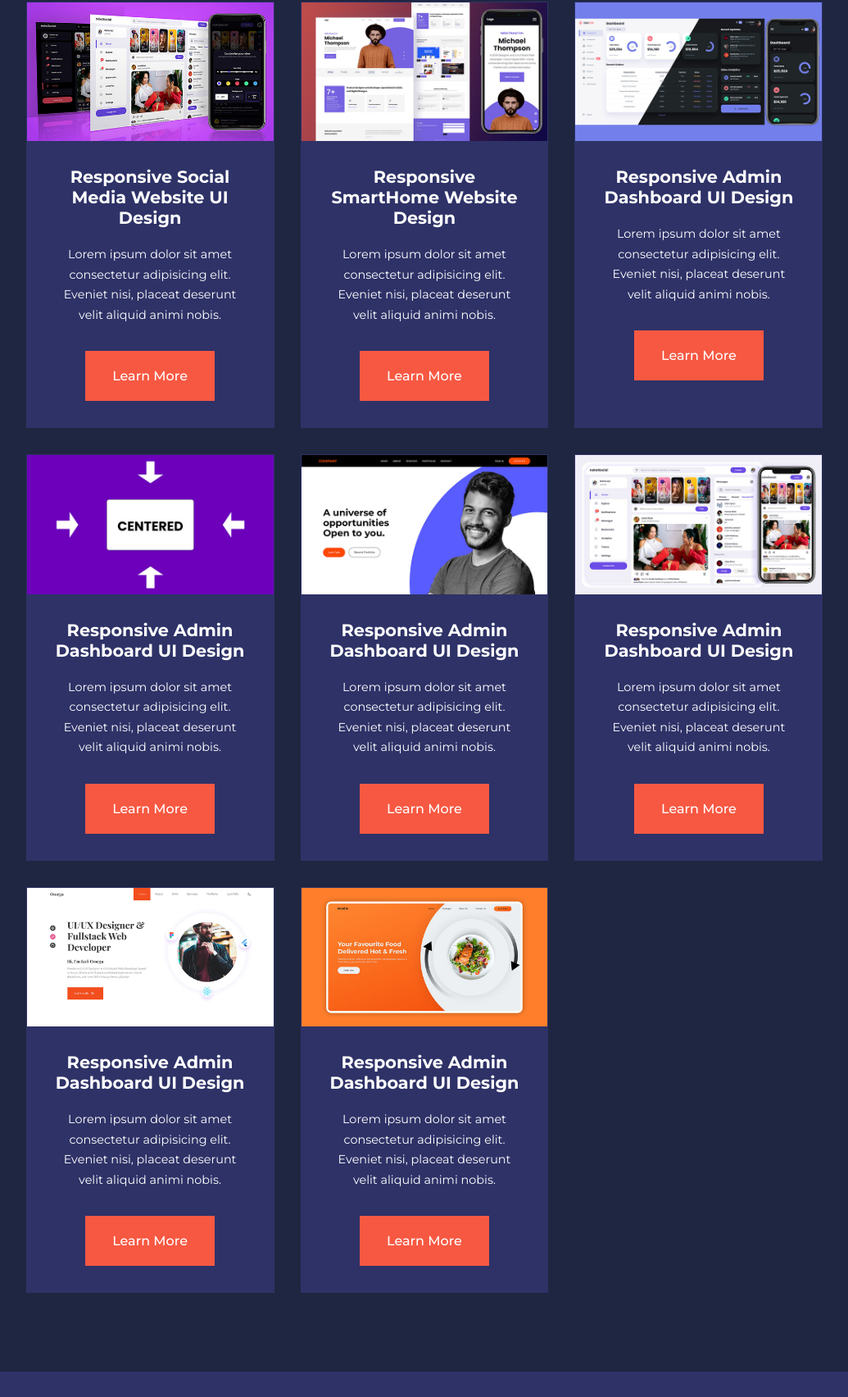
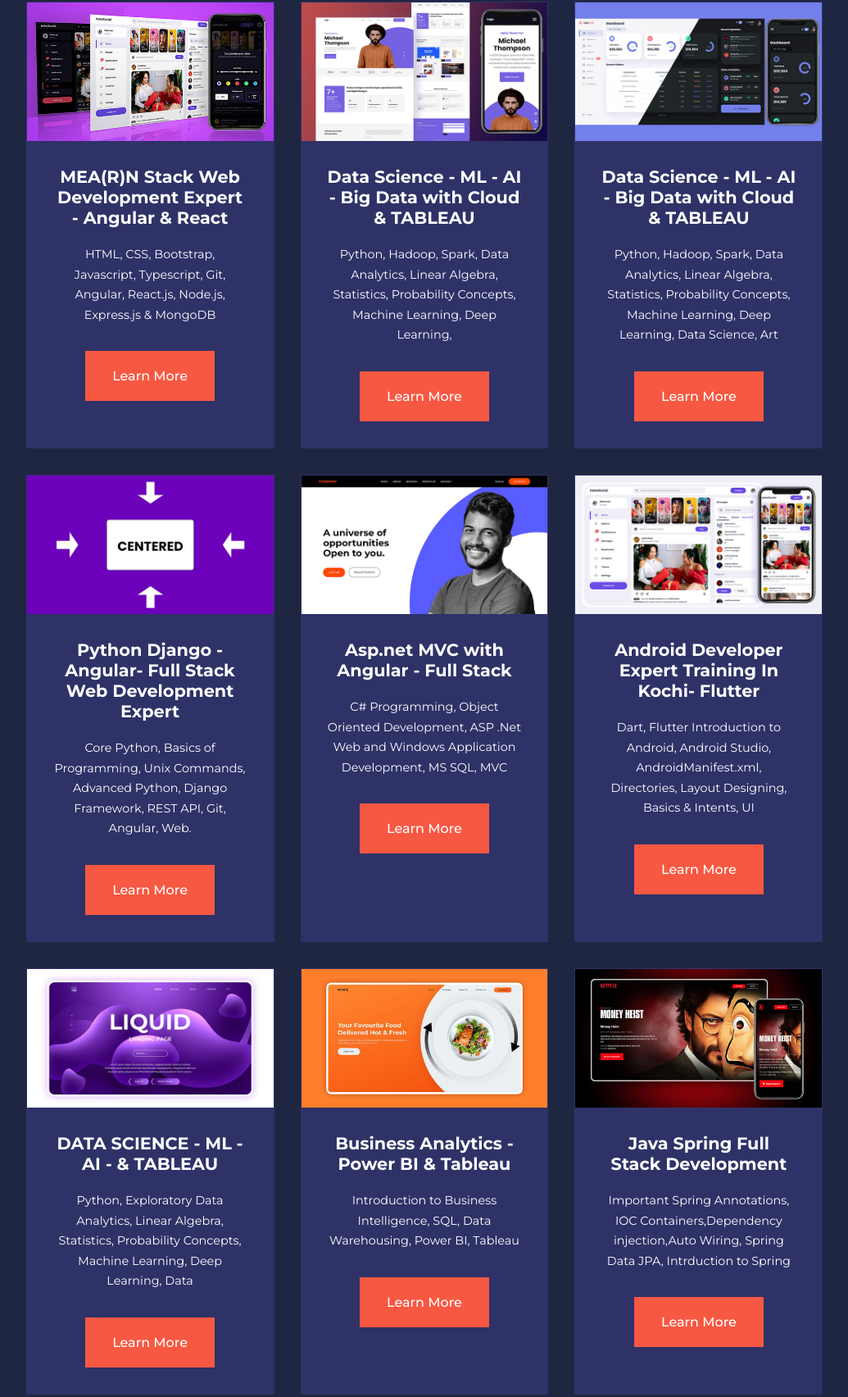
Before and after one commit to Abhinkjishmon/eduweb, a plain HTML site: page courses.html in a window 1280 px wide. Shown: the part 110-1814 px from the top of the page at 82% size, without its empty margins (122-1157 px from the left). Drawn offline with nearby package versions, Linux system fonts and the light colour scheme.

Commit message:
8th commit

```diff
--- a/courses.html
+++ b/courses.html
@@ -43,10 +43,10 @@
                     <img src="./images/course1.jpg" alt="no image">
                 </div>
                 <div class="course_info">
-                    <h4>Responsive Social Media Website UI Design</h4>
+                    <h4>MEA(R)N Stack Web Development Expert - Angular & React</h4>
                     <p>
-                        Lorem ipsum dolor sit amet consectetur adipisicing elit. Eveniet nisi, placeat deserunt velit
-                        aliquid animi nobis.
+                        HTML, CSS, Bootstrap, Javascript, Typescript, Git, Angular, React.js, Node.js, Express.js &
+                        MongoDB
                     </p>
                     <a href="courses.html" class="btn btn-primary">Learn More</a>
                 </div>
@@ -57,10 +57,10 @@
                     <img src="./images/course2.jpg" alt="no image">
                 </div>
                 <div class="course_info">
-                    <h4>Responsive SmartHome Website Design</h4>
+                    <h4>Data Science - ML - AI - Big Data with Cloud & TABLEAU</h4>
                     <p>
-                        Lorem ipsum dolor sit amet consectetur adipisicing elit. Eveniet nisi, placeat deserunt velit
-                        aliquid animi nobis.
+                        Python, Hadoop, Spark, Data Analytics, Linear Algebra, Statistics, Probability Concepts, Machine
+                        Learning, Deep Learning,
                     </p>
                     <a href="courses.html" class="btn btn-primary">Learn More</a>
                 </div>
@@ -71,10 +71,10 @@
                     <img src="./images/course3.jpg" alt="no image">
                 </div>
                 <div class="course_info">
-                    <h4>Responsive Admin Dashboard UI Design</h4>
+                    <h4>Data Science - ML - AI - Big Data with Cloud & TABLEAU</h4>
                     <p>
-                        Lorem ipsum dolor sit amet consectetur adipisicing elit. Eveniet nisi, placeat deserunt velit
-                        aliquid animi nobis.
+                        Python, Hadoop, Spark, Data Analytics, Linear Algebra, Statistics, Probability Concepts, Machine
+                        Learning, Deep Learning, Data Science, Art
                     </p>
                     <a href="courses.html" class="btn btn-primary">Learn More</a>
                 </div>
@@ -85,10 +85,10 @@
                     <img src="./images/course4.jpg" alt="no image">
                 </div>
                 <div class="course_info">
-                    <h4>Responsive Admin Dashboard UI Design</h4>
+                    <h4>Python Django - Angular- Full Stack Web Development Expert</h4>
                     <p>
-                        Lorem ipsum dolor sit amet consectetur adipisicing elit. Eveniet nisi, placeat deserunt velit
-                        aliquid animi nobis.
+                        Core Python, Basics of Programming, Unix Commands, Advanced Python, Django Framework, REST API,
+                        Git, Angular, Web.
                     </p>
                     <a href="courses.html" class="btn btn-primary">Learn More</a>
                 </div>
@@ -99,10 +99,10 @@
                     <img src="./images/course5.jpg" alt="no image">
                 </div>
                 <div class="course_info">
-                    <h4>Responsive Admin Dashboard UI Design</h4>
+                    <h4>Asp.net MVC with Angular - Full Stack</h4>
                     <p>
-                        Lorem ipsum dolor sit amet consectetur adipisicing elit. Eveniet nisi, placeat deserunt velit
-                        aliquid animi nobis.
+                        C# Programming, Object Oriented Development, ASP .Net Web and Windows Application Development,
+                        MS SQL, MVC
                     </p>
                     <a href="courses.html" class="btn btn-primary">Learn More</a>
                 </div>
@@ -113,10 +113,10 @@
                     <img src="./images/course6.jpg" alt="no image">
                 </div>
                 <div class="course_info">
-                    <h4>Responsive Admin Dashboard UI Design</h4>
+                    <h4>Android Developer Expert Training In Kochi- Flutter</h4>
                     <p>
-                        Lorem ipsum dolor sit amet consectetur adipisicing elit. Eveniet nisi, placeat deserunt velit
-                        aliquid animi nobis.
+                        Dart, Flutter Introduction to Android, Android Studio, AndroidManifest.xml, Directories, Layout
+                        Designing, Basics & Intents, UI
                     </p>
                     <a href="courses.html" class="btn btn-primary">Learn More</a>
                 </div>
@@ -124,13 +124,13 @@
 
             <article class="course">
                 <div class="course_image">
-                    <img src="./images/course7.jpg" alt="no image">
+                    <img src="./images/course15.jpg" alt="no image">
                 </div>
                 <div class="course_info">
-                    <h4>Responsive Admin Dashboard UI Design</h4>
+                    <h4>DATA SCIENCE - ML - AI - & TABLEAU</h4>
                     <p>
-                        Lorem ipsum dolor sit amet consectetur adipisicing elit. Eveniet nisi, placeat deserunt velit
-                        aliquid animi nobis.
+                        Python, Exploratory Data Analytics, Linear Algebra, Statistics, Probability Concepts, Machine
+                        Learning, Deep Learning, Data
                     </p>
                     <a href="courses.html" class="btn btn-primary">Learn More</a>
                 </div>
@@ -141,10 +141,23 @@
                     <img src="./images/course8.jpg" alt="no image">
                 </div>
                 <div class="course_info">
-                    <h4>Responsive Admin Dashboard UI Design</h4>
+                    <h4>Business Analytics - Power BI & Tableau</h4>
                     <p>
-                        Lorem ipsum dolor sit amet consectetur adipisicing elit. Eveniet nisi, placeat deserunt velit
-                        aliquid animi nobis.
+                        Introduction to Business Intelligence, SQL, Data Warehousing, Power BI, Tableau
+                    </p>
+                    <a href="courses.html" class="btn btn-primary">Learn More</a>
+                </div>
+            </article>
+
+            <article class="course">
+                <div class="course_image">
+                    <img src="./images/course9.jpg" alt="no image">
+                </div>
+                <div class="course_info">
+                    <h4>Java Spring Full Stack Development</h4>
+                    <p>
+                        Important Spring Annotations, IOC Containers,Dependency injection,Auto Wiring, Spring Data JPA,
+                        Intrduction to Spring
                     </p>
                     <a href="courses.html" class="btn btn-primary">Learn More</a>
                 </div>
@@ -209,7 +222,8 @@
                         <a href="https://twitter.com/luminartechno/"><i class="uil uil-twitter"></i></a>
                     </li>
                     <li>
-                        <a href="https://www.linkedin.com/company/luminartechnolab"><i class="uil uil-linkedin-alt"></i></a>
+                        <a href="https://www.linkedin.com/company/luminartechnolab"><i
+                                class="uil uil-linkedin-alt"></i></a>
                     </li>
                 </ul>
             </div>
```
Also changed, not shown: contact.html (+9 -10 lines).
